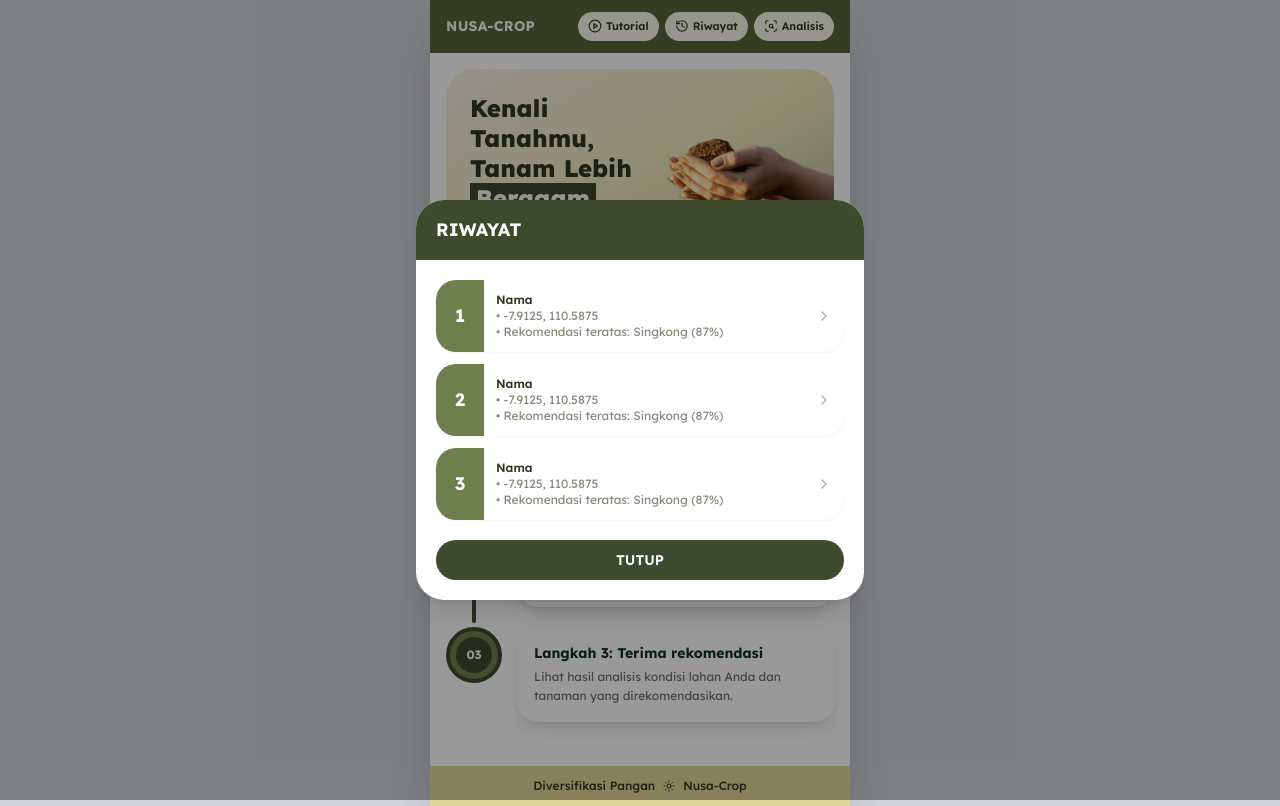
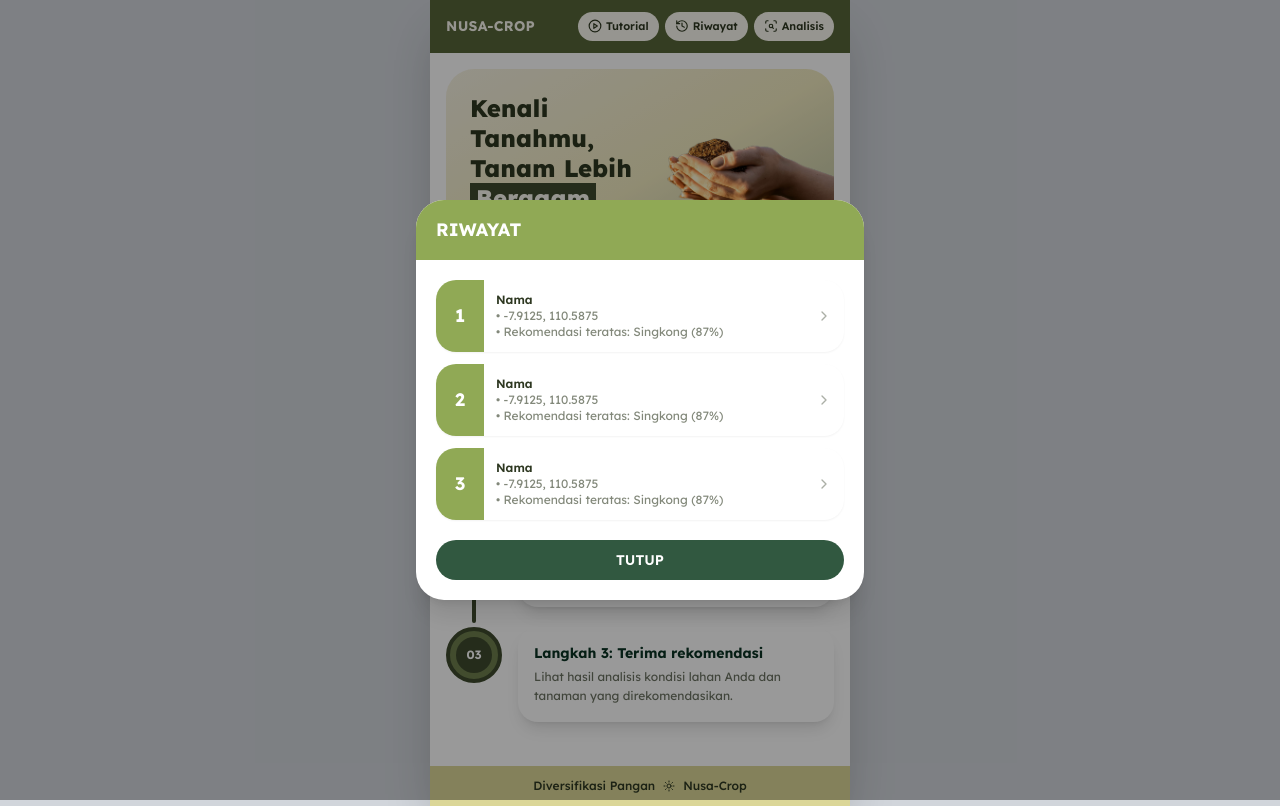
Before and after one commit to Naur4h/GEMASTIK-Softdev-Burhan, a Next.js app in the folder frontend/: page / in a window 1280 px wide. Both pictures are taken after a click on the button "Riwayat". Built offline with nearby package versions, Linux system fonts and the light colour scheme.

Commit message:
fix a lot

```diff
--- a/frontend/app/analisis/loading/page.tsx
+++ b/frontend/app/analisis/loading/page.tsx
@@ -61,7 +61,7 @@ export default function LoadingPage() {
   label="Langkah 2: Analisis Cerdas NUSA-CROP"
 />
       <section className="flex flex-1 items-center justify-center px-4 py-6">
-        <div className="w-full max-w-sm rounded-2xl bg-loadingCard p-8 text-center text-white">
+<div className="-mt-6 w-full max-w-sm rounded-2xl bg-loadingCard p-8 text-center text-white">
           <div className="mx-auto mb-5 flex h-14 w-14 items-center justify-center rounded-full bg-white">
             <Loader2 className="h-7 w-7 animate-spin text-loadingCard" />
           </div>
--- a/frontend/components/RiwayatModal.tsx
+++ b/frontend/components/RiwayatModal.tsx
@@ -106,7 +106,7 @@ export default function RiwayatModal({
     <div className="fixed inset-0 z-[9999] flex items-center justify-center bg-black/40 px-4">
       <div className="relative z-[10000] w-full max-w-md overflow-hidden rounded-3xl bg-white shadow-xl">
         {/* HEADER */}
-        <div className="bg-forest px-5 py-4">
+        <div className="bg-[#90A955] px-5 py-4">
           <h2 className="font-display text-lg font-bold text-white">
             RIWAYAT
           </h2>
@@ -119,7 +119,7 @@ export default function RiwayatModal({
               key={i}
               className="flex w-full items-stretch overflow-hidden rounded-2xl bg-white shadow-sm"
             >
-              <span className="flex w-12 shrink-0 items-center justify-center bg-moss font-display text-lg font-bold text-white">
+              <span className="flex w-12 shrink-0 items-center justify-center bg-[#90A955] font-display text-lg font-bold text-white">
                 {i + 1}
               </span>
 
@@ -146,7 +146,7 @@ export default function RiwayatModal({
         <div className="px-5 pb-5">
           <button
             onClick={onClose}
-            className="w-full rounded-full bg-forest py-2.5 text-sm font-semibold text-white"
+            className="w-full rounded-full bg-[#315840] py-2.5 text-sm font-semibold text-white"
           >
             TUTUP
           </button>
```
